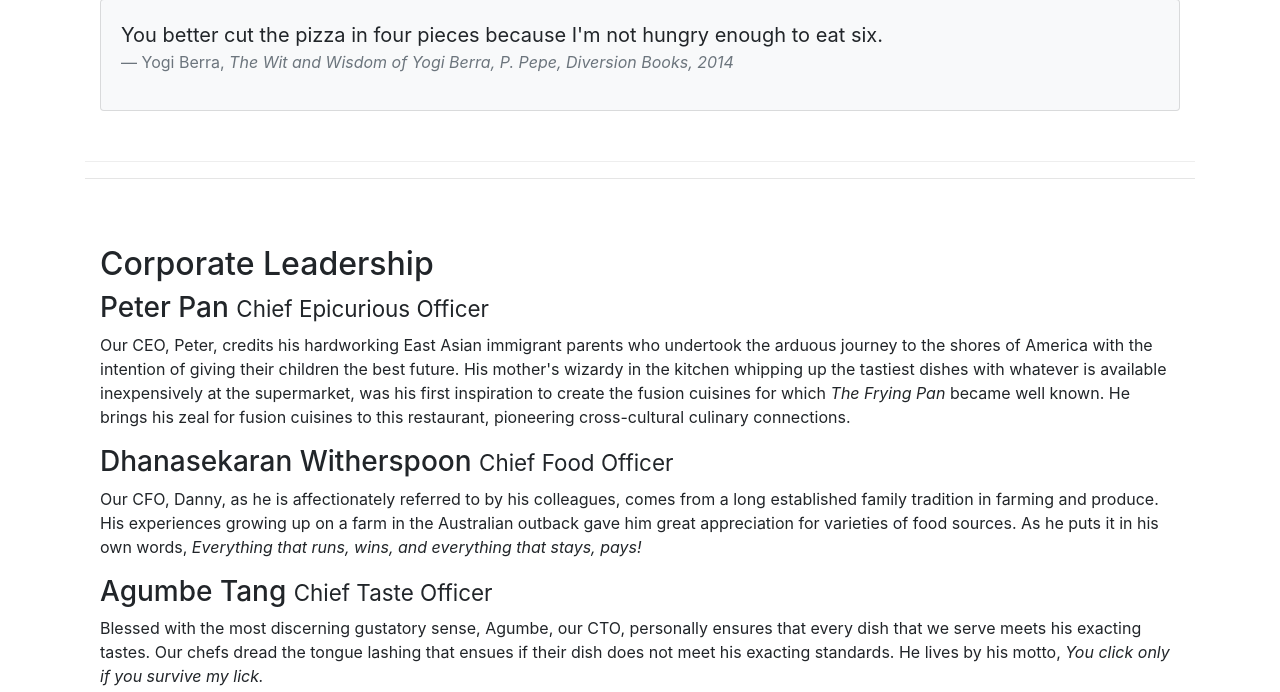
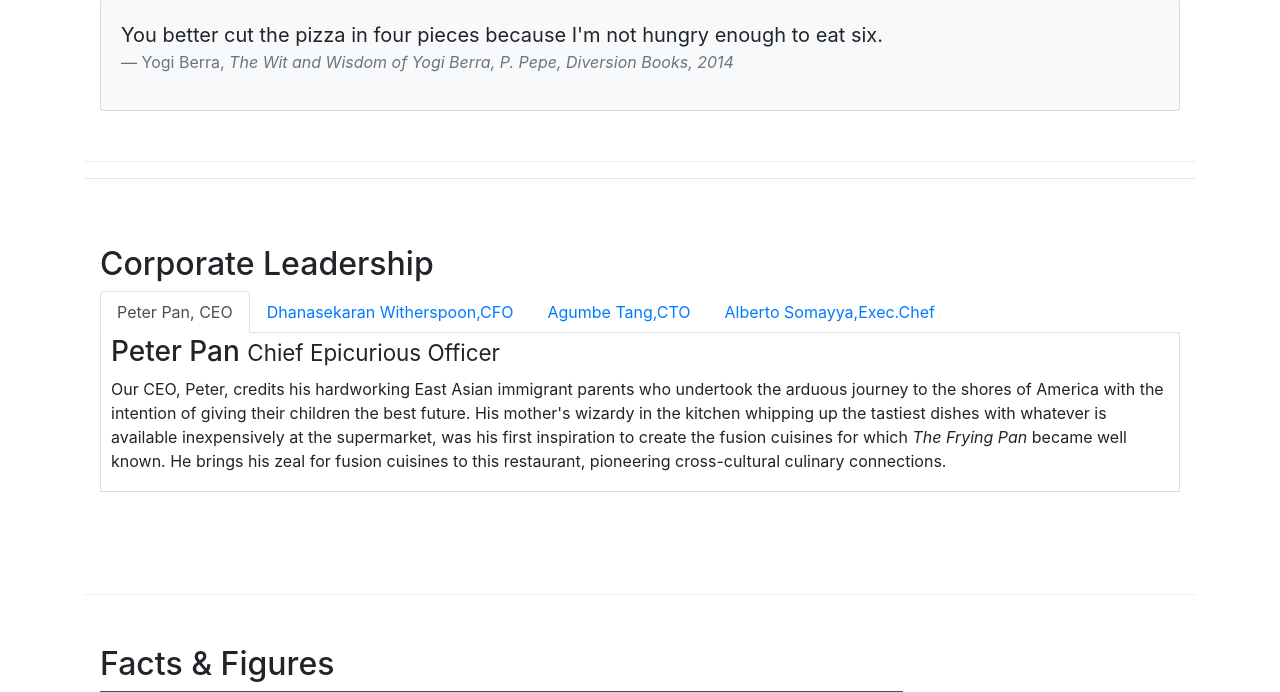
Before and after one commit to Abir-Reza/Bootstrap, a PHP site: page /aboutus.html in a window 1280 px wide. Shown: the part 820-1512 px from the top of the page. Run offline with PHP 8.4, Linux system fonts and the light colour scheme; some libraries are stand-ins or nearby versions.

Commit message:
nav nav-tabs

```diff
--- a/aboutus.html
+++ b/aboutus.html
@@ -111,26 +111,64 @@
         <div class="row row-content">
             <div class="col-12 ">
                 <h2>Corporate Leadership</h2>
+
+                <ul class="nav nav-tabs">
+                    <li class="nav-item">
+                        <a href="#peter" class="nav-link active" role="tab" data-toggle="tab" >Peter Pan, CEO</a>
+                    </li>
+
+                    <li class="nav-item">
+                        <a href="#Dhanasekaran" class="nav-link" role="tab" data-toggle="tab" >Dhanasekaran Witherspoon,CFO</a>
+                    </li>
+
+                    <li class="nav-item">
+                        <a href="#Agumbe" class="nav-link" role="tab" data-toggle="tab" >Agumbe Tang,CTO</a>
+                    </li>
+
+                    <li class="nav-item">
+                        <a href="#Alberto" class="nav-link " role="tab" data-toggle="tab" >Alberto Somayya,Exec.Chef</a>
+                    </li>
+                </ul>
+
+            <div class="tab-content">
+                <div class="tab-pane fade show active" role="tabpanel" id='peter'>
                     <h3>Peter Pan <small>Chief Epicurious Officer</small></h3>
                     <div class="d-none d-sm-block">
                         <p>Our CEO, Peter, credits his hardworking East Asian immigrant parents who undertook the arduous journey to the shores of America with the intention of giving their children the best future. His mother's wizardy in the kitchen whipping up the tastiest dishes with whatever is available inexpensively at the supermarket, was his first inspiration to create the fusion cuisines for which <em>The Frying Pan</em> became well known. He brings his zeal for fusion cuisines to this restaurant, pioneering cross-cultural culinary connections.</p>
 
                     </div>
+                </div>
 
+                <div class="tab-pane fade show" role="tabpanel" id='Dhanasekaran'>
                     <h3>Dhanasekaran Witherspoon <small>Chief Food Officer</small></h3>
                     <div class="d-none d-sm-block">
                         <p>Our CFO, Danny, as he is affectionately referred to by his colleagues, comes from a long established family tradition in farming and produce. His experiences growing up on a farm in the Australian outback gave him great appreciation for varieties of food sources. As he puts it in his own words, <em>Everything that runs, wins, and everything that stays, pays!</em></p>
                     </div>
+                </div>
 
+                <div class="tab-pane fade show" role="tabpanel" id='Agumbe'>
                     <h3>Agumbe Tang <small>Chief Taste Officer</small></h3>
                     <div class="d-none d-sm-block">
                         <p>Blessed with the most discerning gustatory sense, Agumbe, our CTO, personally ensures that every dish that we serve meets his exacting tastes. Our chefs dread the tongue lashing that ensues if their dish does not meet his exacting standards. He lives by his motto, <em>You click only if you survive my lick.</em></p>
 
                     </div>
+                </div>
 
+                <div class="tab-pane fade show" role="tabpanel" id='Alberto'>
                     <h3>Alberto Somayya <small>Executive Chef</small></h3>
                     <div class="d-none d-sm-block">
                         <p>Award winning three-star Michelin chef with wide International experience having worked closely with whos-who in the culinary world, he specializes in creating mouthwatering Indo-Italian fusion experiences. He says, <em>Put together the cuisines from the two craziest cultures, and you get a winning hit! Amma Mia!</em></p>
+                    </div>
+                </div>
+
+
+
+
+
+
+
+
+
             </div>
 
             </div>
--- a/css/styles.css
+++ b/css/styles.css
@@ -46,3 +46,11 @@
 .card {
   margin-top: 10px;
 }
+
+.tab-content {
+  border-left: 1px solid #ddd;
+  border-right: 1px solid #ddd;
+  border-bottom: 1px solid #ddd;
+
+  padding: 2px 2px 2px 10px;
+}
```
Lines whose indentation alone changed are shown as unchanged.
